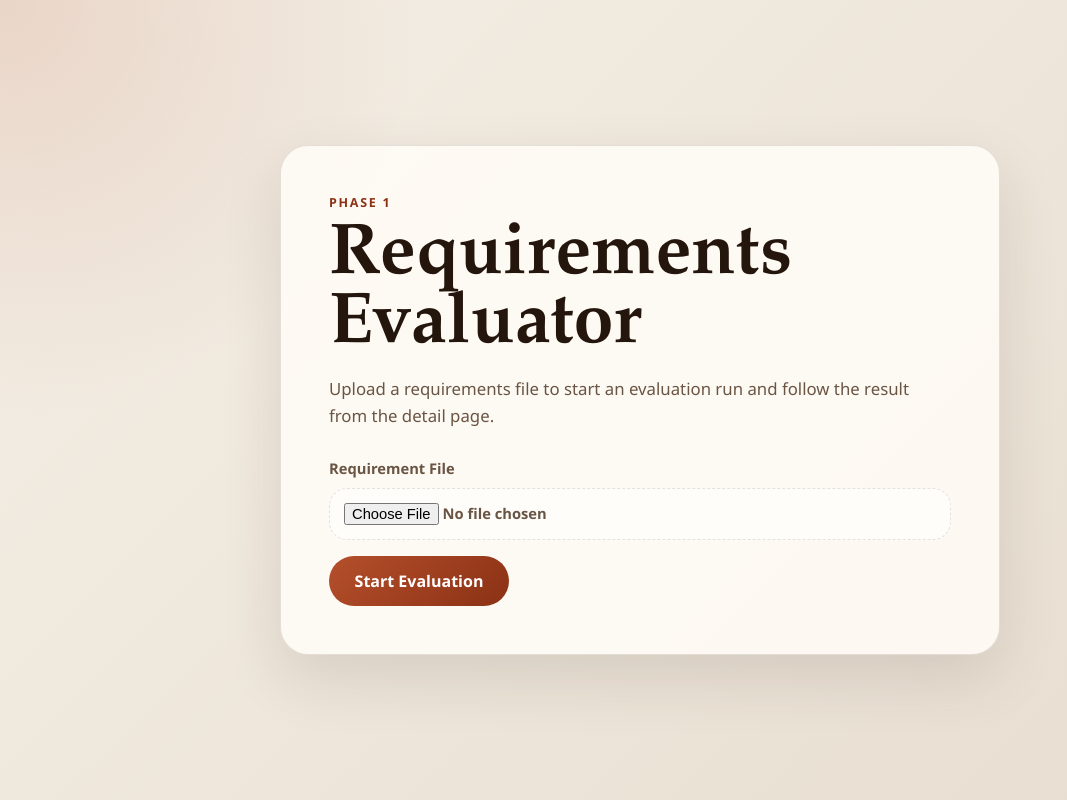
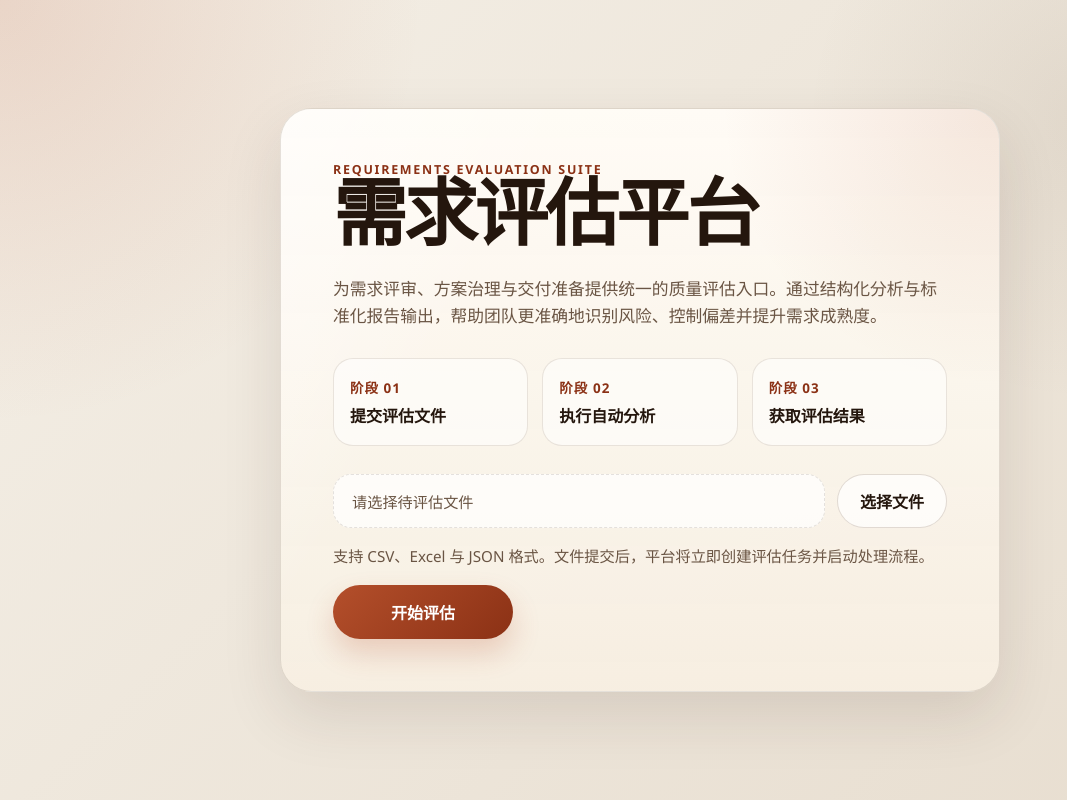
Before and after one commit to missparadox/requirement-evaluator, a React (Vite) app in the folder frontend/: page / in a window 1280 px wide. Shown: the whole page, without its empty margins (0-1067 px from the left). Built offline with nearby package versions, Linux system fonts and the light colour scheme.

Commit message:
feat: implement premium upload page

```diff
--- a/frontend/src/components/FileUploadForm.tsx
+++ b/frontend/src/components/FileUploadForm.tsx
@@ -1,27 +1,69 @@
-import { FormEvent, useState } from "react";
+import { FormEvent, useRef, useState } from "react";
+import { useNavigate } from "react-router-dom";
 
+import { createEvaluation } from "../features/evaluations/api";
 
 export function FileUploadForm() {
+  const navigate = useNavigate();
+  const inputRef = useRef<HTMLInputElement>(null);
+  const [selectedFile, setSelectedFile] = useState<File | null>(null);
   const [error, setError] = useState<string | null>(null);
+  const [isSubmitting, setIsSubmitting] = useState(false);
 
-  const handleSubmit = (event: FormEvent<HTMLFormElement>) => {
+  async function handleSubmit(event: FormEvent<HTMLFormElement>) {
     event.preventDefault();
-    const input = event.currentTarget.elements.namedItem("file") as HTMLInputElement | null;
-    if (!input?.files?.length) {
-      setError("Select a file before starting evaluation.");
+
+    if (!selectedFile) {
+      setError("请选择待评估文件。");
       return;
     }
+
     setError(null);
-  };
+    setIsSubmitting(true);
+
+    try {
+      const result = await createEvaluation(selectedFile);
+      navigate(`/evaluations/${result.evaluation_id}`);
+    } catch {
+      setError("评估提交失败，请稍后重试。");
+    } finally {
+      setIsSubmitting(false);
+    }
+  }
 
   return (
     <form className="upload-form" onSubmit={handleSubmit}>
-      <label className="upload-field" htmlFor="requirements-file">
-        <span>Requirement File</span>
-        <input id="requirements-file" name="file" type="file" />
+      <label className="sr-only" htmlFor="requirements-file">
+        评估文件上传
       </label>
-      <button className="upload-button" type="submit">
-        Start Evaluation
+      <div className="upload-file-row">
+        <div className="upload-file-name">{selectedFile?.name ?? "请选择待评估文件"}</div>
+        <button
+          className="upload-secondary-button"
+          type="button"
+          onClick={() => {
+            inputRef.current?.click();
+          }}
+        >
+          选择文件
+        </button>
+        <input
+          ref={inputRef}
+          id="requirements-file"
+          name="file"
+          type="file"
+          onChange={(event) => {
+            const file = event.target.files?.[0] ?? null;
+            setSelectedFile(file);
+            setError(null);
+          }}
+        />
+      </div>
+      <p className="upload-help">
+        支持 CSV、Excel 与 JSON 格式。文件提交后，平台将立即创建评估任务并启动处理流程。
+      </p>
+      <button className="upload-primary-button" type="submit" disabled={isSubmitting}>
+        {isSubmitting ? "提交中..." : "开始评估"}
       </button>
       {error ? <p className="upload-error">{error}</p> : null}
     </form>
--- a/frontend/src/pages/UploadPage.tsx
+++ b/frontend/src/pages/UploadPage.tsx
@@ -1,15 +1,28 @@
 import { FileUploadForm } from "../components/FileUploadForm";
-
 
 export function UploadPage() {
   return (
     <main className="upload-shell">
-      <section className="upload-panel">
-        <p className="eyebrow">Phase 1</p>
-        <h1>Requirements Evaluator</h1>
-        <p className="intro">
-          Upload a requirements file to start an evaluation run and follow the result from the detail page.
+      <section className="upload-panel upload-panel-premium">
+        <p className="page-overline">Requirements Evaluation Suite</p>
+        <h1 className="page-title">需求评估平台</h1>
+        <p className="page-intro">
+          为需求评审、方案治理与交付准备提供统一的质量评估入口。通过结构化分析与标准化报告输出，帮助团队更准确地识别风险、控制偏差并提升需求成熟度。
         </p>
+        <section className="stage-grid" aria-label="评估阶段">
+          <article className="stage-card">
+            <p className="stage-label">阶段 01</p>
+            <h2>提交评估文件</h2>
+          </article>
+          <article className="stage-card">
+            <p className="stage-label">阶段 02</p>
+            <h2>执行自动分析</h2>
+          </article>
+          <article className="stage-card">
+            <p className="stage-label">阶段 03</p>
+            <h2>获取评估结果</h2>
+          </article>
+        </section>
         <FileUploadForm />
       </section>
     </main>
--- a/frontend/src/styles/global.css
+++ b/frontend/src/styles/global.css
@@ -14,6 +14,7 @@ body {
   font-family: var(--font-body);
   background:
     radial-gradient(circle at top left, rgba(180, 79, 43, 0.16), transparent 28%),
+    radial-gradient(circle at 85% 15%, rgba(84, 58, 34, 0.08), transparent 22%),
     linear-gradient(135deg, var(--bg), var(--bg-accent));
 }
 
@@ -24,23 +25,55 @@ select {
   font: inherit;
 }
 
+.sr-only {
+  position: absolute;
+  width: 1px;
+  height: 1px;
+  padding: 0;
+  margin: -1px;
+  overflow: hidden;
+  clip: rect(0, 0, 0, 0);
+  white-space: nowrap;
+  border: 0;
+}
+
 .upload-shell {
   min-height: 100vh;
   display: grid;
   place-items: center;
-  padding: 24px;
+  padding: 32px 24px;
 }
 
 .upload-panel {
   width: min(720px, 100%);
-  padding: 48px;
+  padding: 52px;
   border: 1px solid var(--panel-border);
-  border-radius: 28px;
-  background: var(--panel);
+  border-radius: 32px;
+  background:
+    linear-gradient(180deg, rgba(255, 252, 246, 0.96), rgba(247, 239, 226, 0.92));
   box-shadow: var(--shadow);
 }
 
-.eyebrow {
+.upload-panel-premium {
+  position: relative;
+  overflow: hidden;
+}
+
+.upload-panel-premium::before {
+  content: "";
+  position: absolute;
+  inset: 0;
+  pointer-events: none;
+  background:
+    linear-gradient(120deg, rgba(255, 255, 255, 0.5), transparent 28%),
+    radial-gradient(circle at top right, rgba(180, 79, 43, 0.12), transparent 30%);
+}
+
+.upload-panel-premium > * {
+  position: relative;
+}
+
+.page-overline {
   margin: 0 0 12px;
   color: var(--accent-strong);
   text-transform: uppercase;
@@ -49,14 +82,15 @@ select {
   font-weight: 700;
 }
 
-.upload-panel h1 {
+.page-title {
   margin: 0;
   font-family: var(--font-display);
-  font-size: clamp(2.5rem, 6vw, 4.5rem);
+  font-size: clamp(2.7rem, 6vw, 4.6rem);
   line-height: 0.95;
+  letter-spacing: -0.04em;
 }
 
-.intro {
+.page-intro {
   max-width: 44rem;
   margin: 16px 0 0;
   color: var(--muted);
@@ -64,10 +98,129 @@ select {
   font-size: 1.05rem;
 }
 
+.stage-grid {
+  display: grid;
+  grid-template-columns: repeat(3, minmax(0, 1fr));
+  gap: 14px;
+  margin-top: 28px;
+}
+
+.stage-card {
+  padding: 18px 16px;
+  border: 1px solid rgba(110, 82, 55, 0.14);
+  border-radius: 20px;
+  background: rgba(255, 255, 255, 0.55);
+}
+
+.stage-card h2 {
+  margin: 8px 0 0;
+  font-size: 1rem;
+  line-height: 1.4;
+}
+
+.stage-label {
+  margin: 0;
+  color: var(--accent-strong);
+  font-size: 0.84rem;
+  font-weight: 700;
+  letter-spacing: 0.08em;
+}
+
 .upload-form {
   display: grid;
   gap: 16px;
   margin-top: 28px;
+}
+
+.upload-file-row {
+  display: grid;
+  grid-template-columns: minmax(0, 1fr) auto;
+  gap: 12px;
+  align-items: center;
+}
+
+.upload-file-name {
+  min-height: 54px;
+  display: flex;
+  align-items: center;
+  padding: 14px 18px;
+  border: 1px dashed var(--panel-border);
+  border-radius: 18px;
+  background: rgba(255, 255, 255, 0.72);
+  color: var(--muted);
+  font-size: 0.95rem;
+}
+
+.upload-file-row input[type="file"] {
+  position: absolute;
+  width: 1px;
+  height: 1px;
+  padding: 0;
+  margin: -1px;
+  overflow: hidden;
+  border: 0;
+  clip: rect(0, 0, 0, 0);
+}
+
+.upload-secondary-button,
+.upload-primary-button {
+  display: inline-flex;
+  align-items: center;
+  justify-content: center;
+  min-height: 54px;
+  padding: 0 22px;
+  border-radius: 999px;
+  font-weight: 700;
+  cursor: pointer;
+  transition:
+    transform 160ms ease,
+    box-shadow 160ms ease,
+    opacity 160ms ease;
+}
+
+.upload-secondary-button {
+  border: 1px solid rgba(110, 82, 55, 0.2);
+  background: rgba(255, 255, 255, 0.72);
+  color: var(--text);
+}
+
+.upload-primary-button {
+  width: fit-content;
+  min-width: 180px;
+  border: 0;
+  background: linear-gradient(135deg, var(--accent), var(--accent-strong));
+  color: white;
+  box-shadow: 0 14px 28px rgba(180, 79, 43, 0.22);
+}
+
+.upload-secondary-button:hover,
+.upload-primary-button:hover {
+  transform: translateY(-1px);
+}
+
+.upload-secondary-button:focus-visible,
+.upload-primary-button:focus-visible {
+  outline: 2px solid var(--accent-strong);
+  outline-offset: 3px;
+}
+
+.upload-primary-button:disabled {
+  opacity: 0.72;
+  cursor: progress;
+}
+
+.upload-help {
+  margin: 0;
+  color: var(--muted);
+  line-height: 1.6;
+  font-size: 0.95rem;
+}
+
+.upload-error {
+  margin: 0;
+  color: var(--accent-strong);
+  font-size: 0.92rem;
+  font-weight: 600;
 }
 
 .upload-field {
@@ -83,25 +236,6 @@ select {
   border: 1px dashed var(--panel-border);
   border-radius: 18px;
   background: rgba(255, 255, 255, 0.6);
-}
-
-.upload-button {
-  width: fit-content;
-  min-width: 180px;
-  padding: 14px 22px;
-  border: 0;
-  border-radius: 999px;
-  background: linear-gradient(135deg, var(--accent), var(--accent-strong));
-  color: white;
-  font-weight: 700;
-  cursor: pointer;
-}
-
-.upload-error {
-  margin: 0;
-  color: var(--accent-strong);
-  font-size: 0.92rem;
-  font-weight: 600;
 }
 
 .detail-shell {
@@ -148,4 +282,14 @@ select {
     padding: 32px 24px;
     border-radius: 20px;
   }
+
+  .stage-grid,
+  .upload-file-row {
+    grid-template-columns: 1fr;
+  }
+
+  .upload-primary-button,
+  .upload-secondary-button {
+    width: 100%;
+  }
 }
```
Also changed, not shown: 1 other file (tests, documents, lock files or other folders).
